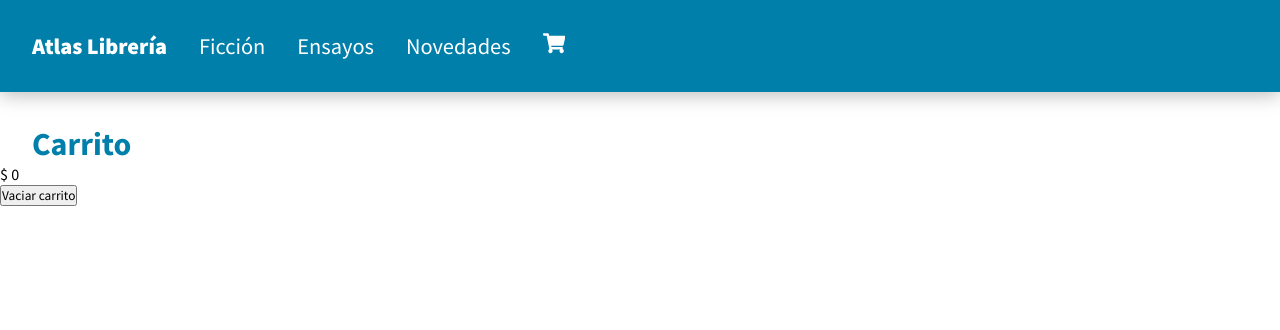
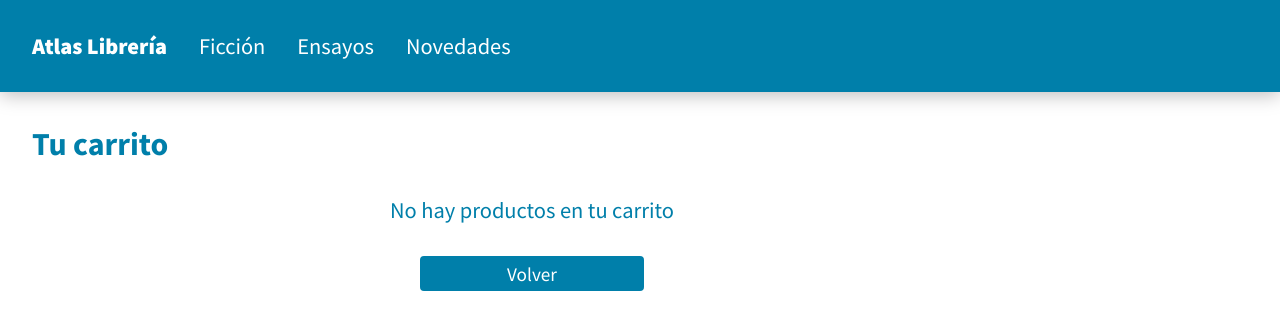
Before and after one commit to lubazzana/ecommerce_react, a React (Create React App) app: page /cart in a window 1280 px wide. Shown: the top 330 px of the page. Built offline with nearby package versions, Linux system fonts and the light colour scheme.

Commit message:
desafio 9

```diff
--- a/src/components/Cart.js
+++ b/src/components/Cart.js
@@ -1,5 +1,7 @@
 import React, { useContext} from 'react'
 import { CartContext } from '../context/CartContext'
+import { Link } from 'react-router-dom'
+import { FaTrashAlt } from 'react-icons/fa'
 import './cart.css'
 
 const Cart = () => {
@@ -7,19 +9,56 @@ const Cart = () => {
 
     return (
         <div>
-            <h1>Carrito</h1>
-            {cart.map (item => {
-                return (
-                    <div key={item.prod.id}>
-                        <p>{item.prod.name}</p>
-                        <p>x {item.cant} Unid.</p>
-                        <p>$ {item.prod.price * item.cant}</p>
-                        <button onClick={()=> removeItem(item.prod.id)}>Eliminar producto</button>
+            <h1>Tu carrito</h1>
+            {cart.length > 0 ?
+
+                <>
+                    <table>
+                        <thead className='tableHead'>
+                            <tr>
+                                <th className='cartTableProd'>Producto</th>
+                                <th className='cartTableCant'>Cantidad</th>
+                                <th className='cartTablePrize'>Precio</th>
+                            </tr>
+                        </thead>
+
+                        {cart.map (item => {
+                            return (
+                                <tbody key={item.prod.id}>
+                                    <tr>
+                                        <td className='cartTableProd'>{item.prod.name}</td>
+                                        <td className='cartTableCant'>{item.cant} Unid.</td>
+                                        <td className='cartTablePrize'>
+                                            $ {item.prod.price * item.cant}
+                                            <button className='deleteButton' onClick={()=> removeItem(item.prod.id)}><FaTrashAlt /></button>
+                                        </td>
+                                    </tr>
+                                </tbody>
+                            )
+                        })}
+                    </table>
+
+                    <div className='total'>
+                        <h3>Total: $ {total}</h3>
+                        <button className='buttonEmpty'onClick={clear}>Vaciar carrito</button>
                     </div>
-                )
-            })}
-            <p>$ {total}</p>
-            <button onClick={clear}>Vaciar carrito</button>
+
+                    <div className='cartDiv'>
+                        <Link to='/'> <button className='buttonCart'>Seguir comprando</button> </Link>
+                        <button className='buttonCart'>Finalizar compra</button>
+                    </div>
+                </>
+
+                :
+
+                    <div className='cartDiv'>
+                        <h3 className='emptyCart'>No hay productos en tu carrito</h3>
+                        <Link to='/'>
+                            <button className='buttonCart'>Volver</button>
+                        </Link>
+                    </div>
+
+            }
         </div>
     )
 }
--- a/src/components/CartWidget.js
+++ b/src/components/CartWidget.js
@@ -1,9 +1,17 @@
-import React from 'react'
+import React, { useContext } from 'react'
 import { FaShoppingCart } from "react-icons/fa";
+import { CartContext } from '../context/CartContext';
+
+import './cartwidget.css'
 
 const CartWidget = () => {
+    const { cantidad } = useContext(CartContext)
+
     return (
+        <>
             <FaShoppingCart />
+            <p className='batch'>{cantidad}</p>
+        </>
     )
 }
 
--- a/src/components/ItemListContainer.js
+++ b/src/components/ItemListContainer.js
@@ -105,8 +105,8 @@ const ItemListContainer = (props) => {
     return (
         <>
             <h1>{props.greeting}</h1>
-            <p>{loading ? 'Cargando, por favor espere...' : null}</p>
-            <h4>{error ? 'Error al cargar la página, por favor intente nuevamente' : null}</h4>
+            <p>{loading && 'Cargando, por favor espere...'}</p>
+            <h4>{error && 'Error al cargar la página, por favor intente nuevamente'}</h4>
             <ItemList products = {products}/>
         </>
     )
--- a/src/components/Navbar.js
+++ b/src/components/Navbar.js
@@ -1,4 +1,5 @@
-import React from 'react'
+import React, { useContext } from 'react'
+import { CartContext } from '../context/CartContext'
 
 import './navbar.css'
 
@@ -8,6 +9,8 @@ import { NavLink, Link } from 'react-router-dom'
 
 
 const Navbar = () => {
+    const { cantidad } = useContext(CartContext)
+
     return (
         <nav>
             <ul className="menu">
@@ -28,9 +31,11 @@ const Navbar = () => {
                     <li className="cat">Novedades</li>
                 </NavLink>
 
-                <Link to={'/cart'}>
-                    <li><CartWidget/></li>
-                </Link>
+                {cantidad === 0 ||
+                    <Link to={'/cart'}>
+                        <li><CartWidget/></li>
+                    </Link>
+                }
 
             </ul>
         </nav>
--- a/src/components/cart.css
+++ b/src/components/cart.css
@@ -1,17 +1,105 @@
-.construction {
-    display: flex;
-    flex-direction: column;
+table {
+    text-align: left;
+    /* display: flex; */
+	border-collapse: collapse;
+	width: 1000px;
+    margin: 2rem;
+    align-items: center;
     justify-content: center;
-    align-items: center;
-    margin: 2rem;
 }
 
-.imgConstruction {
-    width: 700px;
+thead {
+    background-color: #007faa;
 }
 
-.titleConstruction {
+th {
+    padding: 1rem;
+    text-align: left;
+    font-size: 1.2rem;
+    color: white;
+}
+
+.cartTableProd {
+    width: 60%;
+}
+
+.cartTableCant {
+    width: 20%;
+}
+
+.cartTablePrize {
+    width: 20%;
+}
+
+tbody {
+    background-color: azure;
+}
+
+td {
+    padding: 1rem;
+    text-align: left;
+    font-size: 1.2rem;
     color: #007faa;
-    font-size: 2rem;
-    font-weight: 700;
 }
+
+.deleteButton {
+    color: #007faa;
+    background: none;
+    border: none;
+    padding: 2rem;
+    font-size: 1.2rem;
+}
+
+.total {
+    background-color: #007faa;
+    width: 1000px;
+    text-align: center;
+    color: white;
+    margin: 2rem;
+    padding: 1rem;
+    align-items: center;
+    justify-content: center;
+    font-size: 1.2rem;
+}
+
+.buttonEmpty {
+    background-color: white;
+    border: white solid 2px;
+    border-radius: 4px;
+    color: #007faa;
+    text-align: center;
+    text-decoration: none;
+    font-weight: 400;
+    font-size: 1.2rem;
+    width: 224px;
+    height: 35px;
+    margin-top: 1rem;
+}
+
+.cartDiv {
+    width: 1000px;
+    text-align: center;
+    margin: 2rem;
+    align-items: center;
+    justify-content: center;
+    font-size: 1.2rem;
+}
+
+.buttonCart {
+    background-color: #007faa;
+    border: #007faa solid 2px;
+    border-radius: 4px;
+    color: white;
+    text-align: center;
+    text-decoration: none;
+    font-weight: 400;
+    font-size: 1.2rem;
+    width: 224px;
+    height: 35px;
+    margin-top: 2rem;
+}
+
+.emptyCart {
+    color: #007faa;
+    font-weight: 500;
+}
--- /dev/null
+++ b/src/components/cartwidget.css
@@ -0,0 +1,23 @@
+.batch {
+    display: flex;
+    justify-content: center;
+    align-items: center;
+
+    position: absolute;
+    left: 30%;
+    top: 1%;
+
+    height: 20px;
+    width: 20px;
+
+    background-color: salmon;
+    color: white;
+
+    border-radius: 50%;
+
+    font-size: 1rem;
+}
+
+/* .color-changed {
+    filter: hue-rotate(120deg);
+} */
--- a/src/context/CartContext.js
+++ b/src/context/CartContext.js
@@ -6,6 +6,7 @@ const { Provider } = CartContext
 const CartContextProvider = ({children}) => {
     const [cart, setCart] = useState([])
     const [total, setTotal] = useState(0)
+    const [cantidad, setCantidad] = useState(0)
 
     const addItem = (product, cant) => {
         let cartProduct = {prod: product[0], cant}
@@ -22,8 +23,13 @@ const CartContextProvider = ({children}) => {
             newTotal += cartProduct.cant * cartProduct.prod.price
         }
 
+        let cantidadProds = cantidad
+        cantidadProds += cant
+        // console.log(cantidadProds);
+
         setCart(cartAux)
         setTotal(newTotal)
+        setCantidad(cantidadProds)
     }
 
     const removeItem = (id) => {
@@ -32,13 +38,20 @@ const CartContextProvider = ({children}) => {
         let newTotal = total
 
         newTotal -= prodCart.cant * prodCart.prod.price
+
+        let cantidadProds = cantidad
+        cantidadProds -= prodCart.cant
+
         setCart(cartAux)
         setTotal(newTotal)
+        setCantidad(cantidadProds)
+
     }
 
     const clear = () => {
         setCart([])
         setTotal(0)
+        setCantidad(0)
     }
 
     const isInCart = (product) => {
@@ -48,7 +61,7 @@ const CartContextProvider = ({children}) => {
 
 
     return (
-        <Provider value={{ cart, addItem, removeItem, clear, total }}> {children} </Provider>
+        <Provider value={{ cart, addItem, removeItem, clear, total, cantidad }}> {children} </Provider>
     )
 }
 
```
